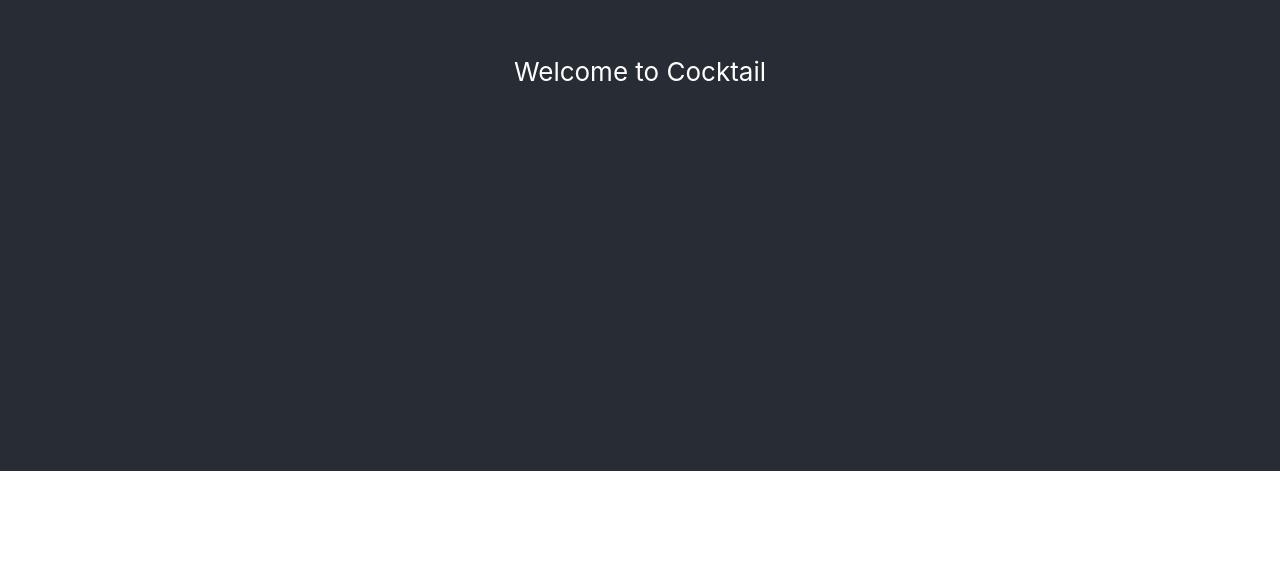
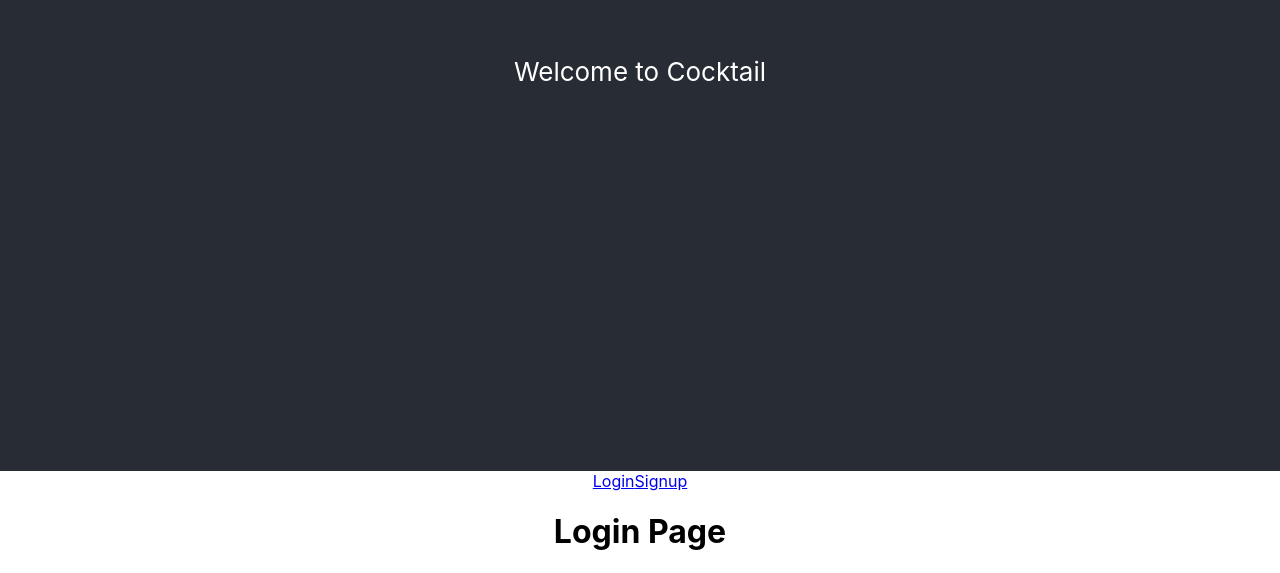
Before and after one commit to hink123/cocktail, a React (Create React App) app: page /login in a window 1280 px wide. Shown: the part 329-902 px from the top of the page. Before the commit the page ends 800 px from the top, so only its background shows below. Built offline with nearby package versions, Linux system fonts and the light colour scheme.

Commit message:
render signup/login pages

```diff
--- a/package.json
+++ b/package.json
@@ -12,6 +12,7 @@
     "morgan": "^1.9.1",
     "react": "^16.12.0",
     "react-dom": "^16.12.0",
+    "react-router-dom": "^5.1.2",
     "react-scripts": "3.3.0",
     "serve-favicon": "^2.5.0"
   },
--- /dev/null
+++ b/src/components/NavBar/NavBar.jsx
@@ -0,0 +1,14 @@
+import React from 'react';
+import {Link} from 'react-router-dom';
+
+
+const NavBar = (props) => {
+    return (
+        <div className='NavBar'>
+            <Link to='/login'>Login</Link>
+            <Link to='/signup'>Signup</Link>
+        </div>
+    )
+}
+
+export default NavBar;
--- a/src/index.js
+++ b/src/index.js
@@ -3,8 +3,9 @@ import ReactDOM from 'react-dom';
 import './index.css';
 import App from './pages/App/App';
 import * as serviceWorker from './serviceWorker';
+import { BrowserRouter as Router, Route } from 'react-router-dom';
 
-ReactDOM.render(<App />, document.getElementById('root'));
+ReactDOM.render(<Router><Route component={App}/></Router>, document.getElementById('root'));
 
 // If you want your app to work offline and load faster, you can change
 // unregister() to register() below. Note this comes with some pitfalls.
--- a/src/pages/App/App.js
+++ b/src/pages/App/App.js
@@ -1,4 +1,8 @@
 import React, { Component } from 'react';
+import {Route} from 'react-router-dom';
+import SignupPage from '../SignupPage/SignupPage';
+import LoginPage from '../LoginPage/LoginPage';
+import NavBar from '../../components/NavBar/NavBar';
 import './App.css';
 
 class App extends Component {
@@ -9,6 +13,19 @@ class App extends Component {
         <header className="App-header">
         Welcome to Cocktail
         </header>
+
+        <div>
+          <NavBar />
+        </div>
+
+        <Route exact path="/login" render={() => (
+          <LoginPage />
+        )}/>
+
+        <Route exact path="/signup" render={() => (
+          <SignupPage />
+        )}/>
+
       </div>
     );
   }
--- /dev/null
+++ b/src/pages/LoginPage/LoginPage.jsx
@@ -0,0 +1,9 @@
+import React from 'react';
+
+const LoginPage = () => {
+    return (
+        <h1>Login Page</h1>
+    )
+}
+
+export default LoginPage;
--- /dev/null
+++ b/src/pages/SignupPage/SignupPage.jsx
@@ -0,0 +1,9 @@
+import React from 'react';
+
+const SignupPage = () => {
+    return (
+        <h1>Signup Page</h1>
+    )
+}
+
+export default SignupPage;
```
Also changed, not shown: 1 other file (tests, documents, lock files or other folders).
